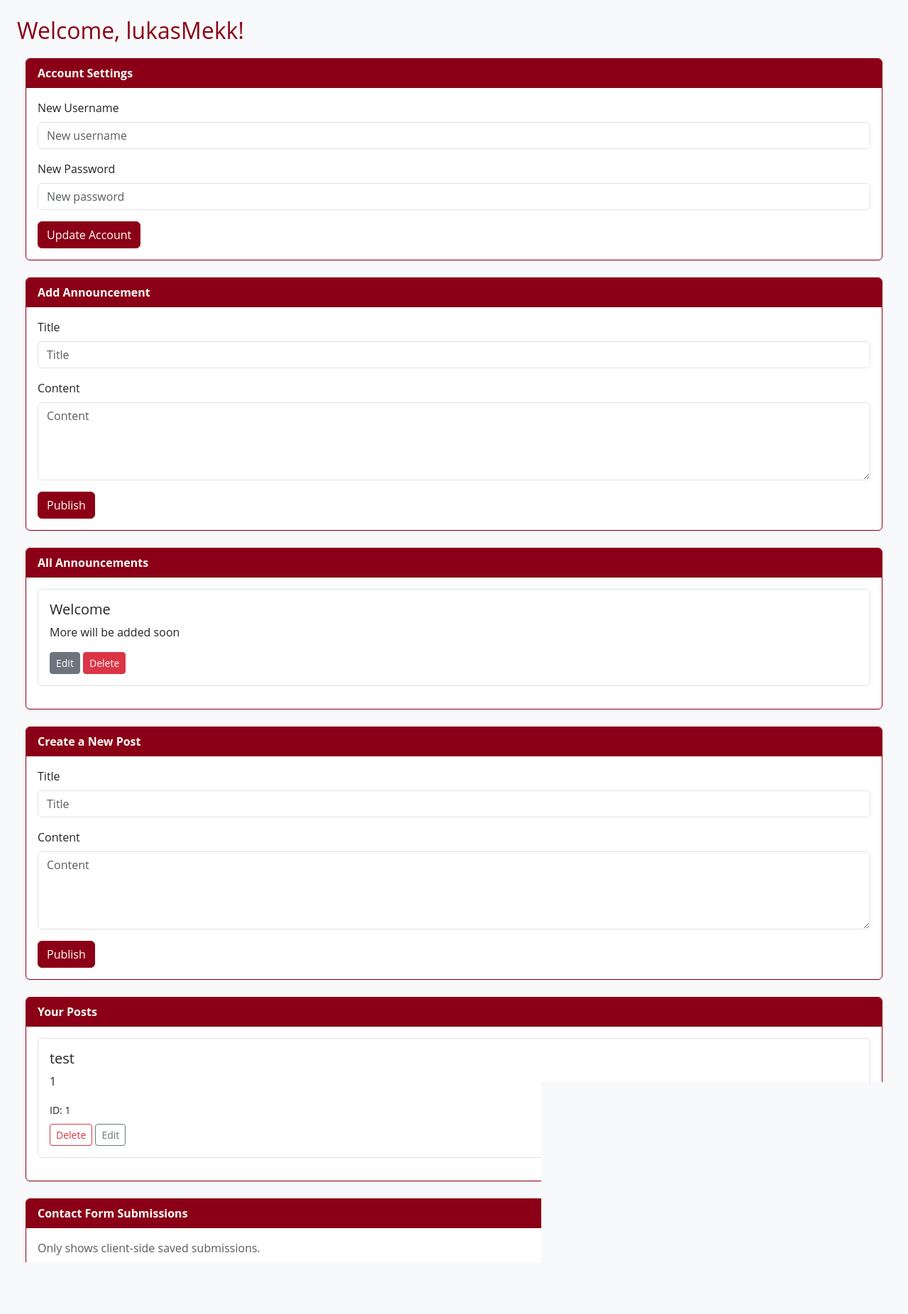
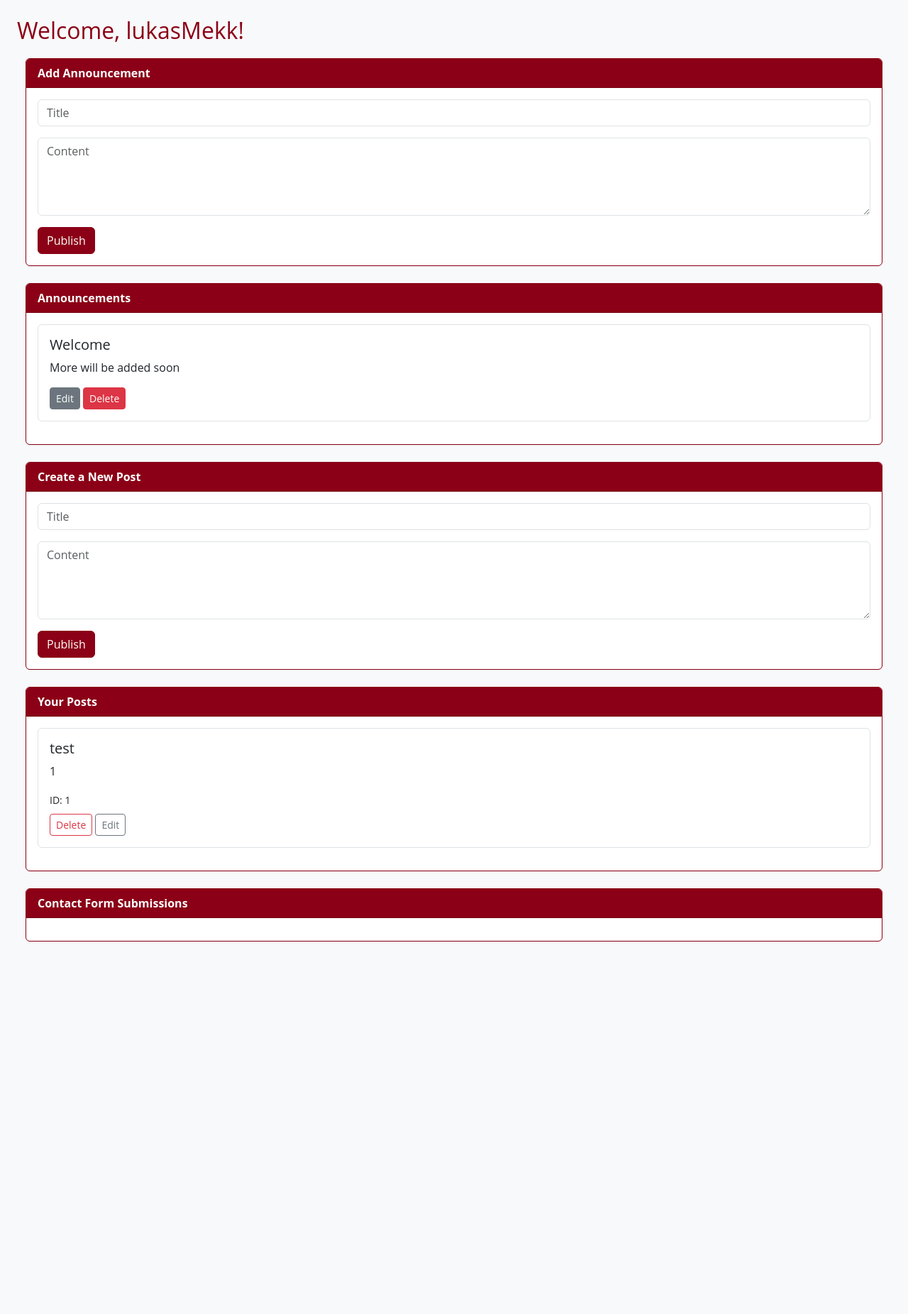
Before and after one commit to Borouros/FlaskProject1, a Flask app: template templates/editor.html in a window 1280 px wide. Shown: the whole page at 71% size. After the commit the page ends 1327 px from the top, so only its background shows below. Run offline with Flask 3, Linux system fonts and the light colour scheme; the template is opened without the code that fills it: values that come from a table or form of the project are taken from there, others are empty; a user stored in the database is signed in.

Commit message:
Update editor.html

```diff
--- a/templates/editor.html
+++ b/templates/editor.html
@@ -1,7 +1,6 @@
 <!DOCTYPE html>
 <html lang="en">
 <head>
-  <meta charset="UTF-8">
   <title>Editor Dashboard</title>
   <link rel="stylesheet" href="https://cdn.jsdelivr.net/npm/bootstrap@5.3.2/dist/css/bootstrap.min.css">
   <style>
@@ -33,19 +32,27 @@
       background-color: #A8001C;
       border-color: #A8001C;
     }
+    .alert-info {
+      background-color: #e7f3fe;
+      border-color: #b8daff;
+    }
+    .alert-danger {
+      background-color: #f8d7da;
+      border-color: #f5c6cb;
+    }
   </style>
 </head>
 
 <body class="p-4">
   <h2>Welcome, {{ current_user.username }}!</h2>
 
-  {% with messages = get_flashed_messages(with_categories=True) %}
+  {% with messages = get_flashed_messages() %}
     {% if messages %}
-      {% for category, message in messages %}
-        <div class="alert alert-{{ 'danger' if category == 'error' else category }}" id="flash-message">
-          {{ message }}
+      <div class="alert {{ 'alert-info' if not messages[0].startswith('Error') else 'alert-danger' }}" id="flash-message">
+        {% for message in messages %}
+          <div>{{ message }}</div>
+        {% endfor %}
       </div>
-      {% endfor %}
       <script>
         setTimeout(() => {
           const msg = document.getElementById('flash-message');
@@ -62,115 +69,79 @@
     <div class="row">
       <div class="col-md-12">
 
-        <!-- Account Settings -->
-        <div class="card mb-4">
-          <div class="card-header">Account Settings</div>
-          <div class="card-body">
-            <form method="POST" action="{{ url_for('update_account') }}">
-              <div class="mb-3">
-                <label for="username" class="form-label">New Username</label>
-                <input type="text" id="username" name="username" class="form-control" placeholder="New username" required>
-              </div>
-              <div class="mb-3">
-                <label for="password" class="form-label">New Password</label>
-                <input type="password" id="password" name="password" class="form-control" placeholder="New password" required>
-              </div>
-              <button type="submit" class="btn btn-primary">Update Account</button>
-            </form>
-          </div>
-        </div>
-
-        <!-- Add Announcement -->
         <div class="card mb-4">
           <div class="card-header">Add Announcement</div>
           <div class="card-body">
-            <form method="POST" action="{{ url_for('add_news') }}">
+            <form method="POST" action="/add_news">
               <div class="mb-3">
-                <label for="news-title" class="form-label">Title</label>
-                <input type="text" id="news-title" name="title" class="form-control" placeholder="Title" required>
+                <input type="text" name="title" class="form-control" placeholder="Title" required>
               </div>
               <div class="mb-3">
-                <label for="news-content" class="form-label">Content</label>
-                <textarea id="news-content" name="content" class="form-control" rows="4" placeholder="Content" required></textarea>
+                <textarea name="content" class="form-control" rows="4" placeholder="Content" required></textarea>
               </div>
               <button type="submit" class="btn btn-primary">Publish</button>
             </form>
           </div>
         </div>
 
-        <!-- Announcements List -->
         <div class="card mb-4">
-          <div class="card-header">All Announcements</div>
+          <div class="card-header">Announcements</div>
           <div class="card-body">
-            {% if news %}
             {% for item in news %}
               <div class="border p-3 rounded mb-3">
-                  <h5>{{ item.title | e }}</h5>
-                  <p>{{ item.content | e }}</p>
-                  <form action="{{ url_for('edit_news', news_id=item.id) }}" method="GET" class="d-inline">
+                <h5>{{ item.title }}</h5>
+                <p>{{ item.content }}</p>
+                <form action="/edit_news/{{ item.id }}" method="GET" class="d-inline">
                   <button type="submit" class="btn btn-sm btn-secondary">Edit</button>
                 </form>
-                  <form action="{{ url_for('delete_news', news_id=item.id) }}" method="POST" class="d-inline"
+                <form action="/delete_news/{{ item.id }}" method="POST" class="d-inline"
                       onsubmit="return confirm('Delete this news item?')">
                   <button type="submit" class="btn btn-sm btn-danger">Delete</button>
                 </form>
               </div>
             {% endfor %}
-            {% else %}
-              <p class="text-muted">No announcements available.</p>
-            {% endif %}
           </div>
         </div>
 
-        <!-- Create New Post -->
         <div class="card mb-4">
           <div class="card-header">Create a New Post</div>
           <div class="card-body">
-            <form method="POST" action="{{ url_for('editor') }}">
+            <form method="POST" action="/admin">
               <div class="mb-3">
-                <label for="post-title" class="form-label">Title</label>
-                <input type="text" id="post-title" name="title" class="form-control" placeholder="Title" required>
+                <input type="text" name="title" class="form-control" placeholder="Title" required>
               </div>
               <div class="mb-3">
-                <label for="post-content" class="form-label">Content</label>
-                <textarea id="post-content" name="content" class="form-control" rows="4" placeholder="Content" required></textarea>
+                <textarea name="content" class="form-control" rows="4" placeholder="Content" required></textarea>
               </div>
               <button type="submit" class="btn btn-primary">Publish</button>
             </form>
           </div>
         </div>
 
-        <!-- Your Posts -->
         <div class="card mb-4">
           <div class="card-header">Your Posts</div>
           <div class="card-body">
-            {% if posts %}
             {% for post in posts %}
               <div class="border p-3 rounded mb-3">
-                  <h5>{{ post.title | e }}</h5>
-                  <p>{{ post.content | e }}</p>
+                <h5>{{ post.title }}</h5>
+                <p>{{ post.content }}</p>
                 <small>ID: {{ post.id }}</small>
                 <div class="mt-2">
-                    <form method="POST" action="{{ url_for('delete_post', post_id=post.id) }}" class="d-inline">
+                  <form method="POST" action="/delete_post/{{ post.id }}" class="d-inline">
                     <button type="submit" class="btn btn-outline-danger btn-sm">Delete</button>
                   </form>
-                    <form action="{{ url_for('edit_post', post_id=post.id) }}" method="GET" class="d-inline">
+                  <form action="/edit_post/{{ post.id }}" method="GET" class="d-inline">
                     <button type="submit" class="btn btn-outline-secondary btn-sm">Edit</button>
                   </form>
                 </div>
               </div>
             {% endfor %}
-            {% else %}
-              <p class="text-muted">No posts yet.</p>
-            {% endif %}
           </div>
         </div>
 
-        <!-- Optional: Contact Form Submissions via localStorage -->
         <div class="card mb-4">
           <div class="card-header">Contact Form Submissions</div>
           <div class="card-body" id="submissionContainer">
-            <p class="text-muted">Only shows client-side saved submissions.</p>
           </div>
         </div>
 
@@ -178,7 +149,7 @@
     </div>
   </div>
 
-  <!-- JS for displaying localStorage contact submissions -->
+
   <script>
     document.addEventListener("DOMContentLoaded", () => {
       const container = document.getElementById("submissionContainer");
@@ -205,11 +176,11 @@
           <button class="btn btn-sm btn-danger mt-2">Delete</button>
         `;
 
-        div.querySelector("button").addEventListener("click", () => {
+        const deleteBtn = div.querySelector("button");
+        deleteBtn.addEventListener("click", () => {
           localStorage.removeItem(key);
           div.remove();
         });
-
         container.appendChild(div);
       });
     });
```
Lines whose indentation alone changed are shown as unchanged.
